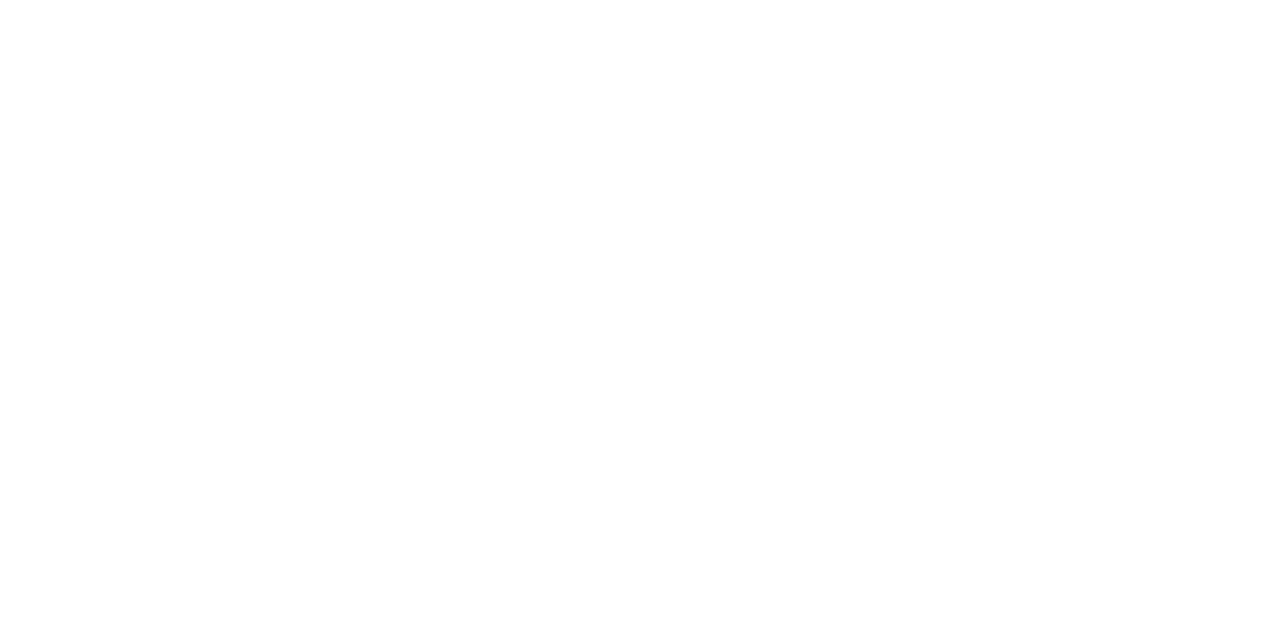
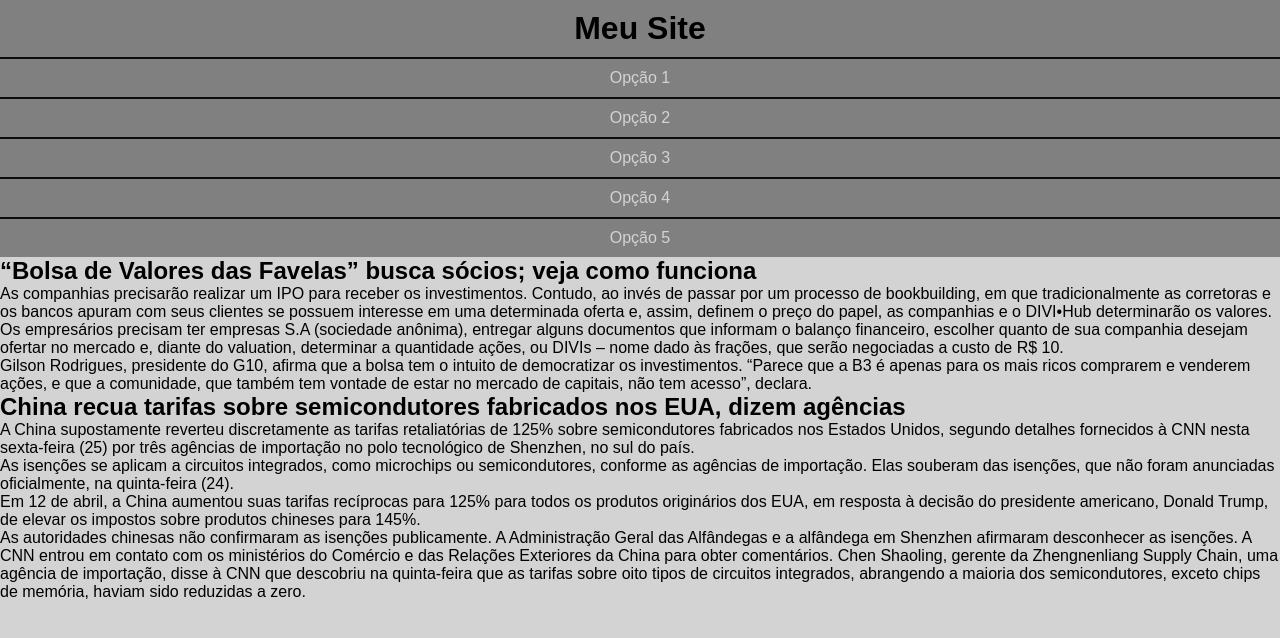
Before and after one commit to Biancaaline/html-css, a plain HTML site: page html-css/ex026/mq04/index.html in a window 1280 px wide. Drawn offline with Linux system fonts and the light colour scheme.

Commit message:
feat: ex26

```diff
--- a/html-css/ex026/mq04/index.html
+++ b/html-css/ex026/mq04/index.html
@@ -1,11 +1,44 @@
 <!DOCTYPE html>
-<html lang="en">
+<html lang="pt-br">
 <head>
     <meta charset="UTF-8">
     <meta name="viewport" content="width=device-width, initial-scale=1.0">
-    <title>Document</title>
+    <title>Media Query</title>
+    <link rel="stylesheet" href="style.css">
 </head>
 <body>
+    <header>
+        <h1>Meu Site</h1>
+        <menu>
+            <ul>
+               <li><a href="#">Opção 1</a></li>
+               <li><a href="#">Opção 2</a></li>
+               <li><a href="#">Opção 3</a></li>
+               <li><a href="#">Opção 4</a></li>
+               <li><a href="#">Opção 5</a></li>
+            </ul>
+        </menu>
+    </header>
+    <main>
+        <article>
+            <h2>“Bolsa de Valores das Favelas” busca sócios; veja como funciona</h2>
 
+                <p>As companhias precisarão realizar um IPO para receber os investimentos. Contudo, ao invés de passar por um processo de bookbuilding, em que tradicionalmente as corretoras e os bancos apuram com seus clientes se possuem interesse em uma determinada oferta e, assim, definem o preço do papel, as companhias e o DIVI•Hub determinarão os valores. </p>
+                <p>Os empresários precisam ter empresas S.A (sociedade anônima), entregar alguns documentos que informam o balanço financeiro, escolher quanto de sua companhia desejam ofertar no mercado e, diante do valuation, determinar a quantidade ações, ou DIVIs – nome dado às frações, que serão negociadas a custo de R$ 10.</p>
+                <p>Gilson Rodrigues, presidente do G10, afirma que a bolsa tem o intuito de democratizar os investimentos. “Parece que a B3 é apenas para os mais ricos comprarem e venderem ações, e que a comunidade, que também tem vontade de estar no mercado de capitais, não tem acesso”, declara.</p>
+
+                <h2>China recua tarifas sobre semicondutores fabricados nos EUA, dizem agências</h2>
+                <p>A China supostamente reverteu discretamente as tarifas retaliatórias de 125% sobre semicondutores fabricados nos Estados Unidos, segundo detalhes fornecidos à CNN nesta sexta-feira (25) por três agências de importação no polo tecnológico de Shenzhen, no sul do país.</p>
+                <p>As isenções se aplicam a circuitos integrados, como microchips ou semicondutores, conforme as agências de importação. Elas souberam das isenções, que não foram anunciadas oficialmente, na quinta-feira (24).<br>
+
+                Em 12 de abril, a China aumentou suas tarifas recíprocas para 125% para todos os produtos originários dos EUA, em resposta à decisão do presidente americano, Donald Trump, de elevar os impostos sobre produtos chineses para 145%.</p>
+                <p>As autoridades chinesas não confirmaram as isenções publicamente. A Administração Geral das Alfândegas e a alfândega em Shenzhen afirmaram desconhecer as isenções.
+
+                A CNN entrou em contato com os ministérios do Comércio e das Relações Exteriores da China para obter comentários.
+
+                Chen Shaoling, gerente da Zhengnenliang Supply Chain, uma agência de importação, disse à CNN que descobriu na quinta-feira que as tarifas sobre oito tipos de circuitos integrados, abrangendo a maioria dos semicondutores, exceto chips de memória, haviam sido reduzidas a zero.</p>
+
+        </article>
+    </main>
 </body>
 </html>
--- /dev/null
+++ b/html-css/ex026/mq04/style.css
@@ -0,0 +1,42 @@
+@charset "UTF-8";
+
+*{
+    font-family: Arial, Helvetica, sans-serif ;
+    margin: 0px;
+    padding: 0px;
+}
+
+body, html{
+    background-color: #d3d3d3;
+}
+
+header{
+    background-color: gray;
+}
+
+header >h1 {
+    padding: 10px;
+    text-align: center;
+}
+
+menu{
+    display: block;
+}
+
+menu >ul{
+    list-style-type: none;
+}
+
+menu >ul >li >a{
+    display: block;
+    padding: 10px;
+    text-decoration: none;
+    background-color: gray;
+    text-align: center;
+    color: #d3d3d3;
+    border-top: 2px solid rgb(12, 12, 12) ;
+}
+
+menu >ul >li > a:hover{
+    background-color: rgb(97, 97, 97);
+}
```
